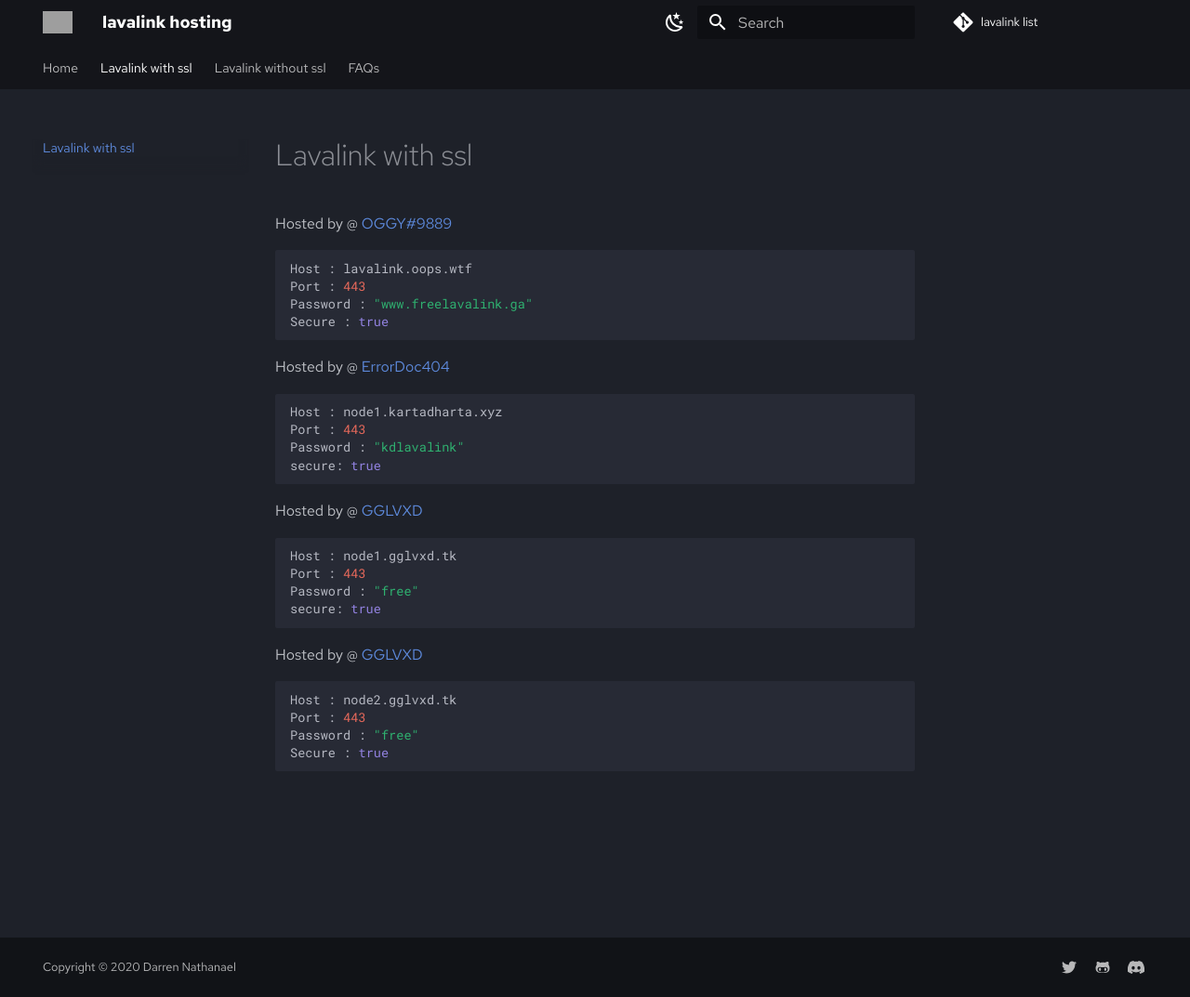
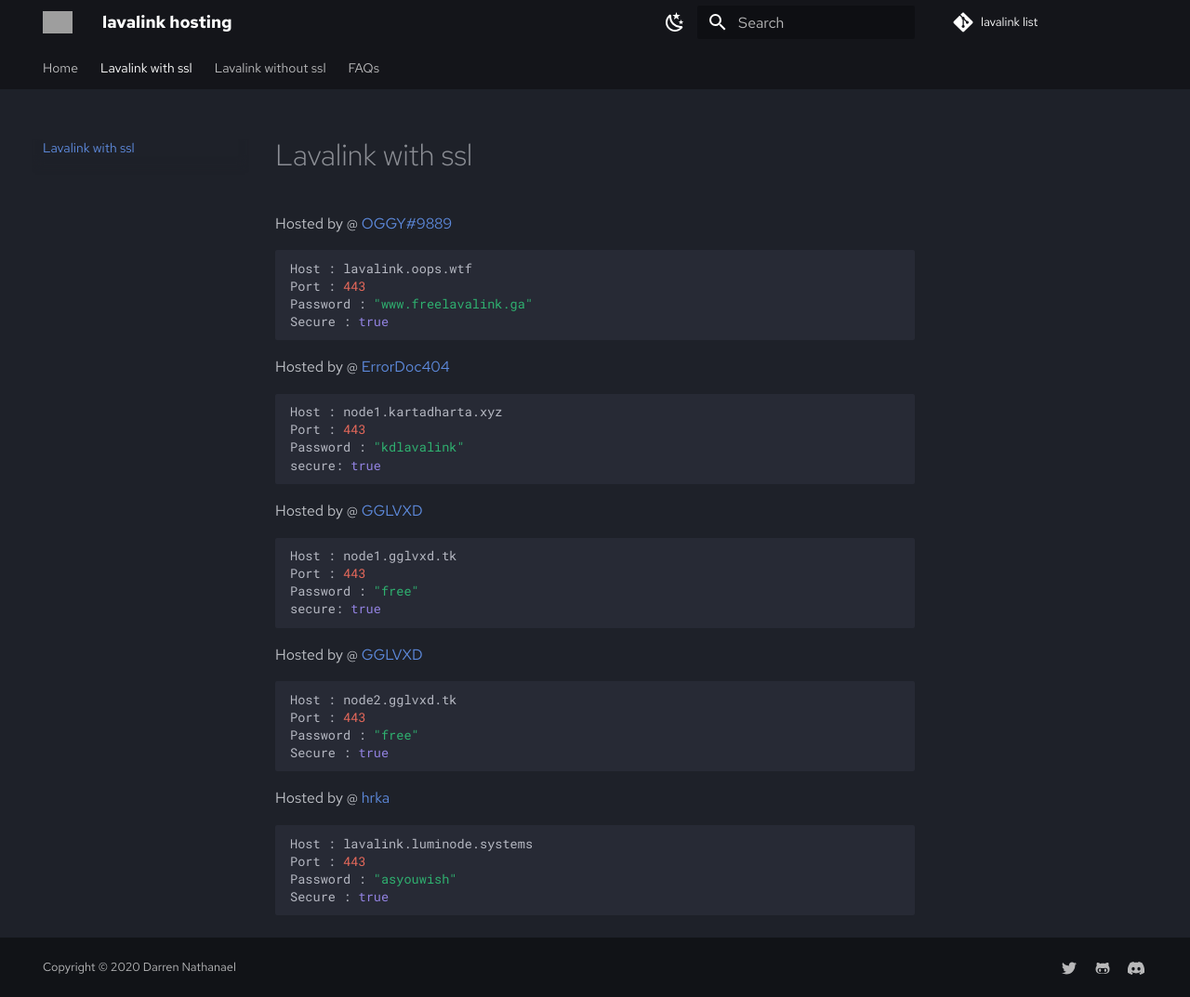
Before and after one commit to DarrenOfficial/lavalink-list, an MkDocs documentation site: the page built from docs/SSL/lavalink-with-ssl.md, in a window 1280 px wide and 1073 px high. Shown: the whole window at 93% size. Built offline with MkDocs 1.6.1 and Material for MkDocs 9.7.7, drawn with Linux system fonts in a browser that asks for light colours; comment, search, counter and statistics services are not loaded; grey boxes are pictures that could not be loaded.

Commit message:
Add my new lavalink host

````diff
--- a/docs/SSL/lavalink-with-ssl.md
+++ b/docs/SSL/lavalink-with-ssl.md
@@ -33,3 +33,10 @@ Port : 443
 Password : "free"
 Secure : true
 ```
+Hosted by @ [hrka](https://github.com/xcgc)
+```bash
+Host : lavalink.luminode.systems
+Port : 443
+Password : "asyouwish"
+Secure : true
+```
````
